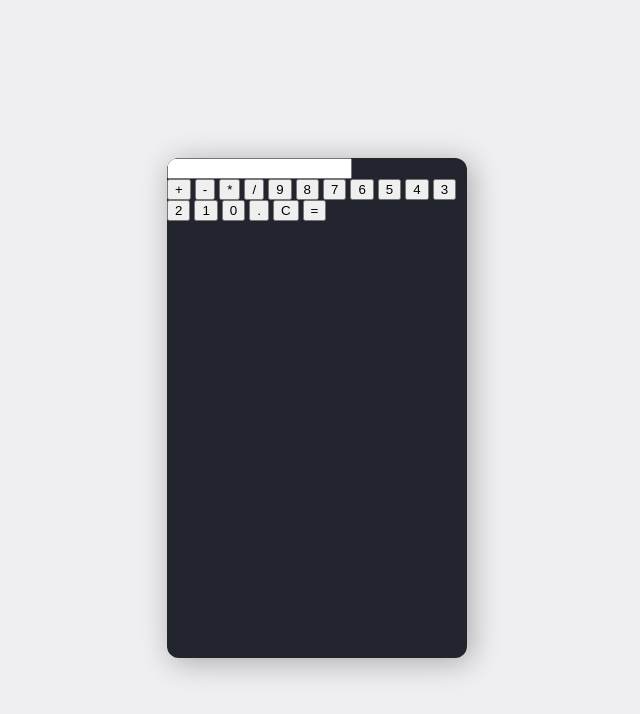
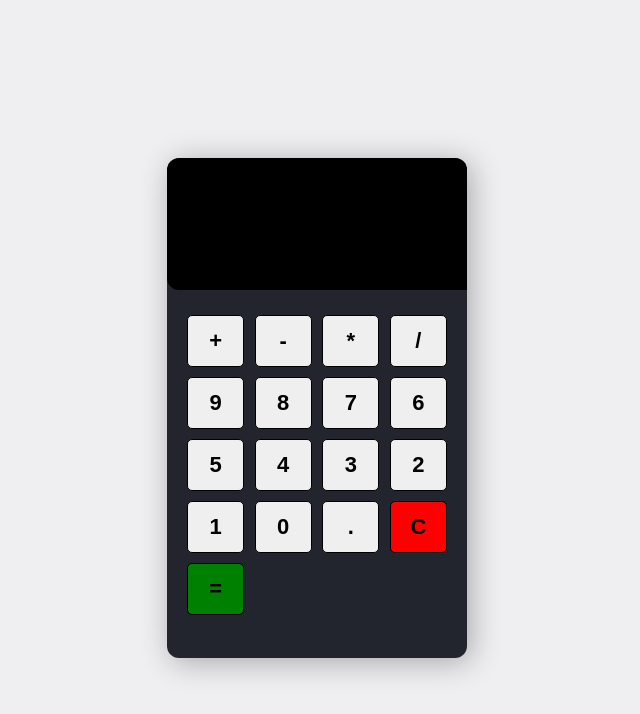
Before and after one commit to panditofcodes/Calculator, a plain HTML site: page index.html in a window 1280 px wide. Shown: the whole page, without its empty margins (323-963 px from the left). Drawn offline with Linux system fonts and the light colour scheme.

Commit message:
CSS Completed.

```diff
--- a/index.html
+++ b/index.html
@@ -30,8 +30,8 @@
             <button type="button" class="btn-btn-grey" data-num="0">0</button>
             <button type="button" class="btn-btn-grey" data-num=".">.</button>
 
-            <button type="button" class="btn-btn-red" >C</button>
-            <button type="button" class="btn-btn-green" >=</button>
+            <button type="button" class="btn-clear" >C</button>
+            <button type="button" class="btn-equal" >=</button>
         </div>
     </section>
 </body>
--- a/stylesheet.css
+++ b/stylesheet.css
@@ -14,3 +14,45 @@ body{
     background: #22252d;
     overflow: hidden;
 }
+form input{
+    width: 100%;
+    height: 100px;
+    border: none;
+    border-radius: 12px;
+    font-size: 2rem;
+    padding: 1rem;
+    color: #fff;
+    background: #000;
+    text-align: right;
+    pointer-events: none;
+}
+.button{
+    display: flex;
+    flex-wrap: wrap;
+    justify-content: space-between;
+    padding: 20px;
+}
+button{
+    flex: 0 0 22%;
+    margin: 5px 0;
+    border: 1px solid #000;
+    width: 60px;
+    height: 52px;
+    font-size: 22px;
+    font-weight: 600;
+    border-radius: 5px;
+    cursor: pointer;
+}
+.btn-yellow{
+    background: rgb(245, 146, 62);
+    color: #fff;
+}
+.btn-grey{
+    background: rgb(224, 224, 224);
+}
+.btn-equal{
+    background: green;
+}
+.btn-clear{
+    background: red;
+}
```
